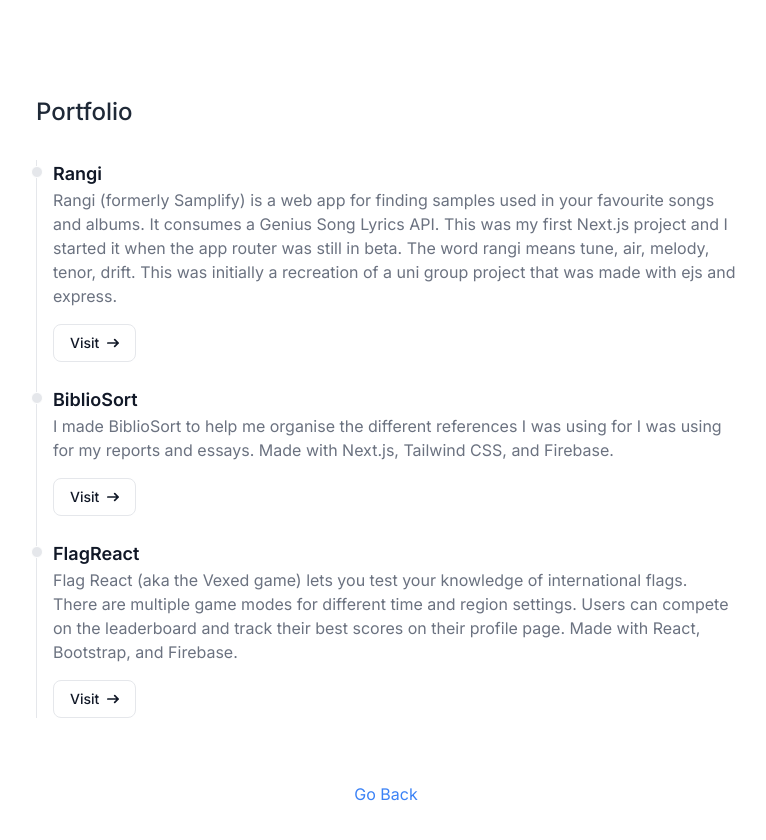
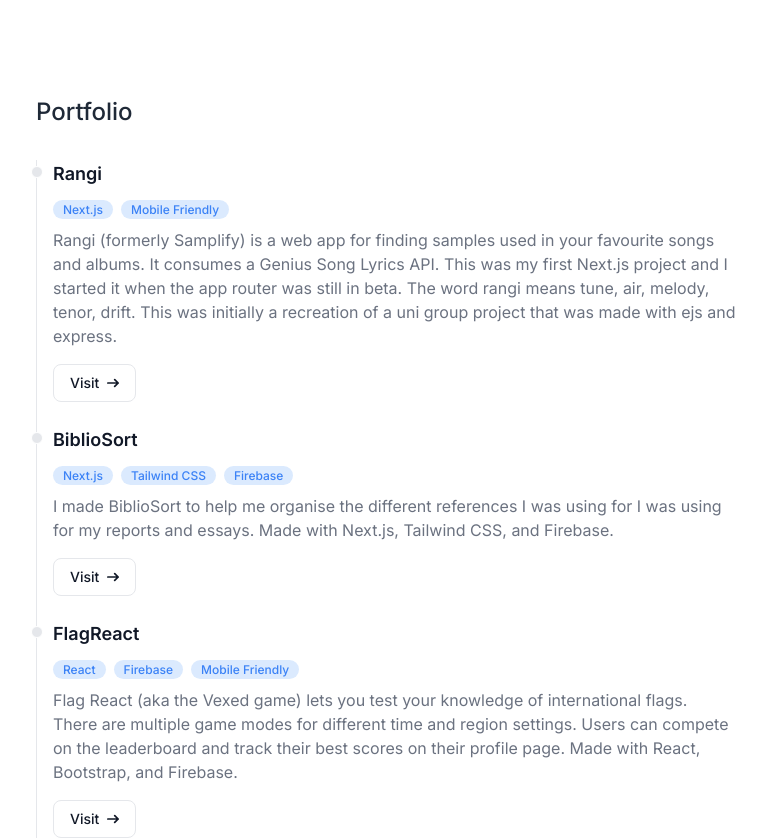
Before and after one commit to ElPlaso/portfolio, a Next.js app: page /portfolio in a window 1280 px wide. Shown: the top 840 px of the page, without its empty margins (254-1020 px from the left). Built offline with nearby package versions, Linux system fonts and the light colour scheme.

Commit message:
add project badges.

```diff
--- a/src/app/portfolio/page.tsx
+++ b/src/app/portfolio/page.tsx
@@ -8,24 +8,27 @@
     description:
       "Rangi (formerly Samplify) is a web app for finding samples used in your favourite songs and albums. It consumes a Genius Song Lyrics API. This was my first Next.js project and I started it when the app router was still in beta. The word rangi means tune, air, melody, tenor, drift. This was initially a recreation of a uni group project that was made with ejs and express.",
     href: "https://rangi.beatbotanica.com",
+    badges: ["Next.js", "Mobile Friendly"],
   },
   {
     title: "BiblioSort",
     description:
       "I made BiblioSort to help me organise the different references I was using for I was using for my reports and essays. Made with Next.js, Tailwind CSS, and Firebase.",
     href: "https://bibliosort.vercel.app",
+    badges: ["Next.js", "Tailwind CSS", "Firebase"],
   },
   {
     title: "FlagReact",
     description:
       "Flag React (aka the Vexed game) lets you test your knowledge of international flags. There are multiple game modes for different time and region settings. Users can compete on the leaderboard and track their best scores on their profile page. Made with React, Bootstrap, and Firebase.",
     href: "https://www.flagreact.com",
+    badges: ["React", "Firebase", "Mobile Friendly"],
   },
 ];
 
 export default function PortfolioPage() {
   return (
-    <main className="flex min-h-screen flex-col items-center justify-between p-16">
+    <main className="flex min-h-screen flex-col items-center justify-between p-16 max-sm:p-4">
       <div className="flex flex-col space-y-8 w-[700px] mt-8 max-md:mt-2 max-md:w-[100%] items-start justify-start mb-16">
         <h1 className="text-gray-800 text-2xl font-medium dark:text-white">
           Portfolio
--- /dev/null
+++ b/src/components/badge.tsx
@@ -0,0 +1,7 @@
+export default function Badge({ label }: { label: string }) {
+  return (
+    <span className="bg-blue-100 text-blue-500 text-xs font-medium mr-2 px-2.5 py-0.5 rounded-full dark:bg-blue-400 dark:text-blue-300 cursor-default">
+      {label}
+    </span>
+  );
+}
--- a/src/components/project-list-item.tsx
+++ b/src/components/project-list-item.tsx
@@ -1,13 +1,16 @@
 import Project from "@/types/project";
+import Badge from "./badge";
 
 export default function ProjectListItem({ project }: { project: Project }) {
   return (
     <>
       <div className="absolute w-3 h-3 bg-gray-200 rounded-full mt-1.5 -left-1.5 border border-white dark:border-gray-900 dark:bg-gray-700"></div>
-      <h3 className="text-lg font-semibold text-gray-900 dark:text-white">
+
+      <h3 className="text-lg mb-2 font-semibold text-gray-900 dark:text-white ">
         {project.title}
       </h3>
-      <p className="text-base mb-4 font-normal text-gray-500 dark:text-gray-400">
+      {project.badges.map((badge) => Badge({ label: badge }))}
+      <p className="text-base mb-4 mt-2 font-normal text-gray-500 dark:text-gray-400">
         {project.description}
       </p>
       <a
--- a/src/types/project.ts
+++ b/src/types/project.ts
@@ -2,4 +2,5 @@
     title: string;
     description: string;
     href: string;
+    badges: string[];
 }
```
